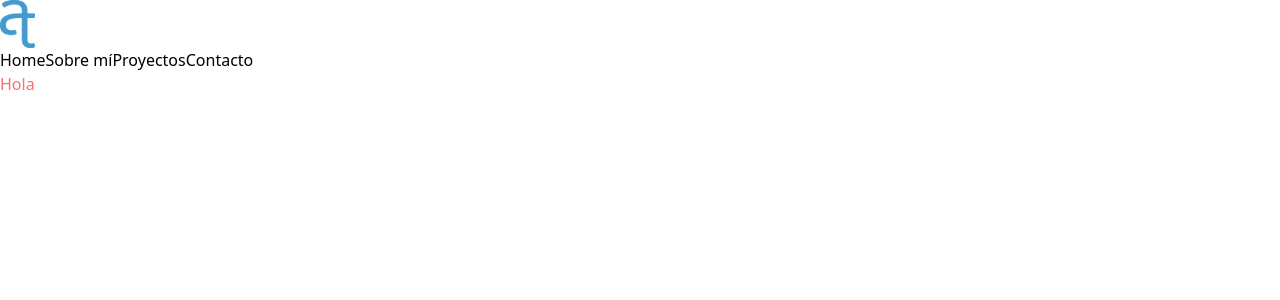
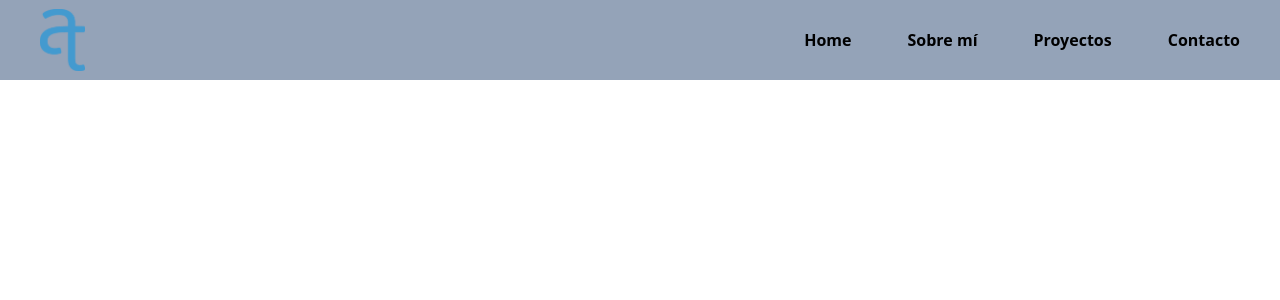
Before and after one commit to alex-traverso/Portfolio, a Next.js app: page / in a window 1280 px wide. Shown: the top 300 px of the page. Built offline with nearby package versions, Linux system fonts and the light colour scheme.

Commit message:
add eslint

```diff
--- /dev/null
+++ b/components/Banner/index.js
@@ -0,0 +1,9 @@
+export default function Banner() {
+  return (
+    <>
+      <div>
+        <h1>Banner</h1>
+      </div>
+    </>
+  );
+}
--- a/components/Footer/Index.js
+++ b/components/Footer/Index.js
@@ -0,0 +1,9 @@
+export default function Banner() {
+  return (
+    <>
+      <div className='bg-slate-500 w-100 h-10'>
+        <h1 className='text-white'>Footer</h1>
+      </div>
+    </>
+  );
+}
--- /dev/null
+++ b/components/Header/index.js
@@ -0,0 +1,26 @@
+import Link from "next/link";
+import Image from "next/image";
+import profilePic from "public/logo.png";
+
+export default function Header() {
+  return (
+    <header className='flex fixed top-0 h-20 w-screen justify-between items-center bg-slate-400 p-10'>
+      <div className=' max-w-sm'>
+        <Link href={"/"}>
+          <Image
+            src={profilePic}
+            alt='Picture of the author'
+            width={45}
+            height={50}
+          />
+        </Link>
+      </div>
+      <div className='flex justify-evenly gap-14 font-bold'>
+        <Link href='#'>Home</Link>
+        <Link href='#'>Sobre mí</Link>
+        <Link href='#'>Proyectos</Link>
+        <Link href='#'>Contacto</Link>
+      </div>
+    </header>
+  );
+}
--- a/components/Navbar/Index.js
+++ /dev/null
@@ -1,19 +0,0 @@
-import Link from "next/link";
-import Image from "next/image";
-import profilePic from "public/logo.png";
-
-export default function Navbar() {
-  return (
-    <>
-      <nav>
-        <div>
-          <Image src={profilePic} alt='Logo' width={35} height={45} />
-        </div>
-        <Link href='#'>Home</Link>
-        <Link href='#'>Sobre mí</Link>
-        <Link href='#'>Proyectos</Link>
-        <Link href='#'>Contacto</Link>
-      </nav>
-    </>
-  );
-}
--- a/package.json
+++ b/package.json
@@ -16,7 +16,11 @@
   },
   "devDependencies": {
     "autoprefixer": "^10.4.13",
+    "eslint": "^8.33.0",
+    "eslint-config-next": "^13.1.6",
+    "eslint-plugin-react": "^7.32.2",
     "postcss": "^8.4.21",
+    "prettier": "^2.8.4",
     "tailwindcss": "^3.2.6"
   }
 }
--- a/pages/index.js
+++ b/pages/index.js
@@ -3,7 +3,9 @@ import Image from "next/image";
 import { Inter } from "@next/font/google";
 
 //Componentes
-import Navbar from "@/components/Navbar/Index";
+import Header from "@/components/Header";
+import Banner from "@/components/Banner/index";
+import Footer from "@/components/Footer/index";
 
 const inter = Inter({ subsets: ["latin"] });
 
@@ -11,16 +13,15 @@ export default function Home() {
   return (
     <>
       <Head>
-        <title>Create Next App</title>
-        <meta name='description' content='Generated by create next app' />
+        <title>Traverso Alex Portfolio</title>
+        <meta name='description' content='Traverso Alex Portfolio' />
         <meta name='viewport' content='width=device-width, initial-scale=1' />
         <link rel='icon' href='/favicon.ico' />
       </Head>
       <main>
-        <Navbar />
-        <div>
-          <h1 className='text-red-400'>Hola</h1>
-        </div>
+        <Header />
+        {/* <Banner /> */}
+        {/* <Footer /> */}
       </main>
     </>
   );
```
Also changed, not shown: .eslintrc.json (added), styles/theme.js (added), 1 other file (tests, documents, lock files or other folders).
